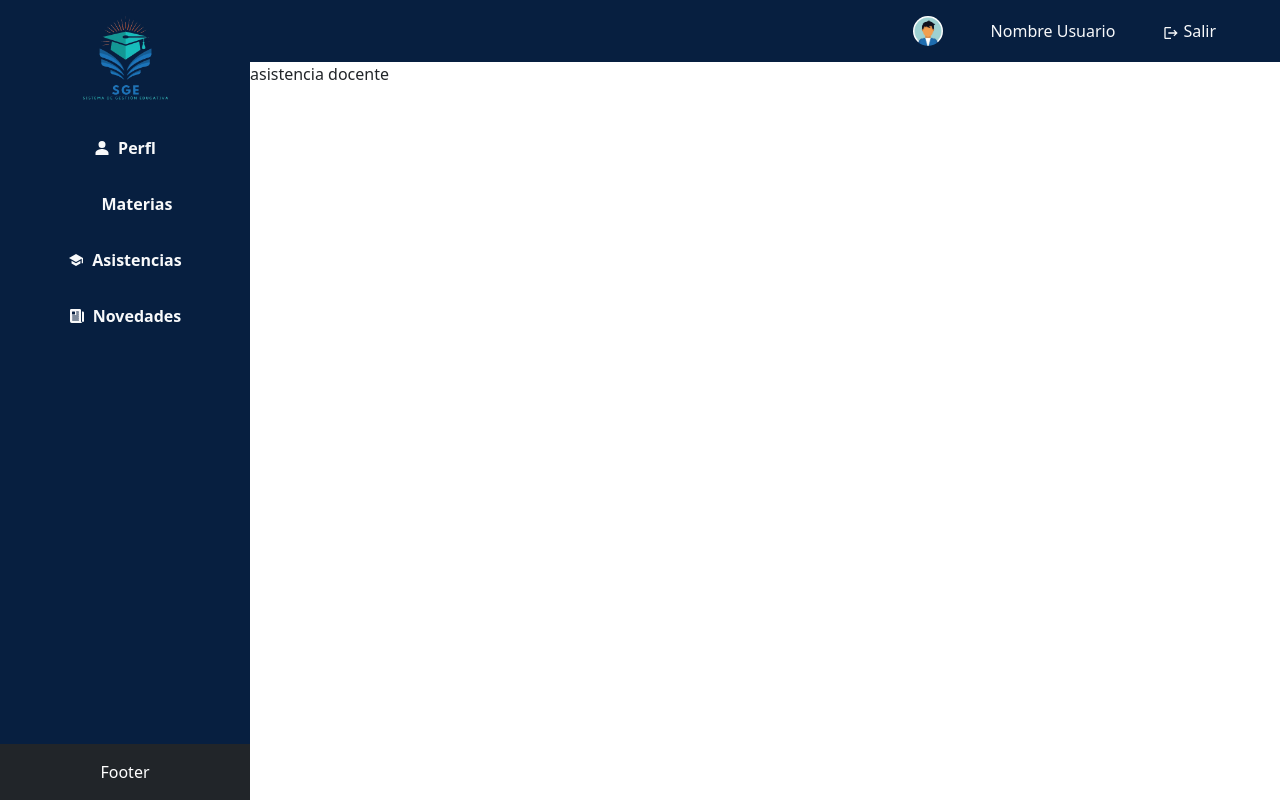
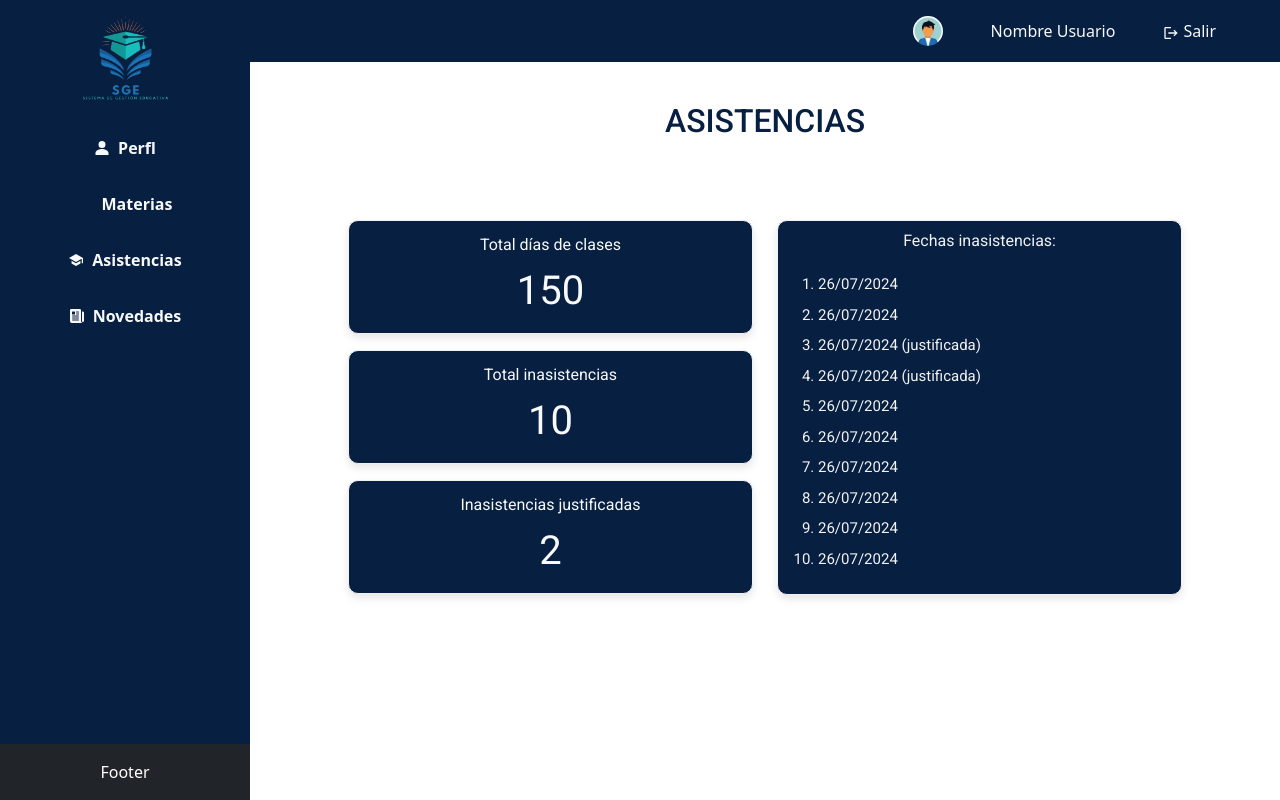
Before and after one commit to joaquin-fuentes/proyectoFinalReactAdv, a React (Vite) app: page /docentes/asistencias in a window 1280 px wide. Built offline with nearby package versions, Linux system fonts and the light colour scheme; some icons are missing.

Commit message:
maquetado para las asistencias del docente. Titulo en mayusculas y un my-4 porque en sm se veia muy junto

```diff
--- a/src/pages/docentes/AsistenciasDocente.jsx
+++ b/src/pages/docentes/AsistenciasDocente.jsx
@@ -1,11 +1,49 @@
-import React from 'react';
+import { Col, Container, Row } from "react-bootstrap";
+import "./Docentes.css";
 
 const AsistenciasDocente = () => {
-    return (
-        <div>
-            asistencia docente
-        </div>
-    );
+  return (
+    <Container className="asistencias-container pt-md-3">
+      <h4 className="text-center my-2 titulo my-4">ASISTENCIAS</h4>
+      <Row className="row-asistencias d-flex justify-content-center">
+        <Col xs={12} md={6} lg={5}>
+          <article className="mb-3 p-3 p-lg-2 asistencia-card text-center">
+            <p className=" text-light my-2 my-lg-1">Total días de clases</p>
+            <p className="fs-1 text-light my-2 my-lg-1">150</p>
+          </article>
+          <article className="mb-3 p-3 p-lg-2 asistencia-card text-center">
+            <p className=" text-light my-2 my-lg-1">Total inasistencias</p>
+            <p className="fs-1 text-light my-2 my-lg-1">10</p>
+          </article>
+          <article className="mb-3 p-3 p-lg-2 asistencia-card text-center">
+            <p className=" text-light my-2 my-lg-1">
+              Inasistencias justificadas
+            </p>
+            <p className="fs-1 text-light my-2 my-lg-1">2</p>
+          </article>
+        </Col>
+        <Col xs={12} md={6} lg={5}>
+          <div className="d-flex justify-content-center ">
+            <article className="mb-3 p-3 p-lg-2  asistencia-card  inasistencias-fechas text-center">
+              <p className="fechas-titulo">Fechas inasistencias:</p>
+              <ol>
+                <li>26/07/2024</li>
+                <li>26/07/2024</li>
+                <li>26/07/2024 (justificada)</li>
+                <li>26/07/2024 (justificada)</li>
+                <li>26/07/2024</li>
+                <li>26/07/2024</li>
+                <li>26/07/2024</li>
+                <li>26/07/2024</li>
+                <li>26/07/2024</li>
+                <li>26/07/2024</li>
+              </ol>
+            </article>
+          </div>
+        </Col>
+      </Row>
+    </Container>
+  );
 };
 
 export default AsistenciasDocente;
```
